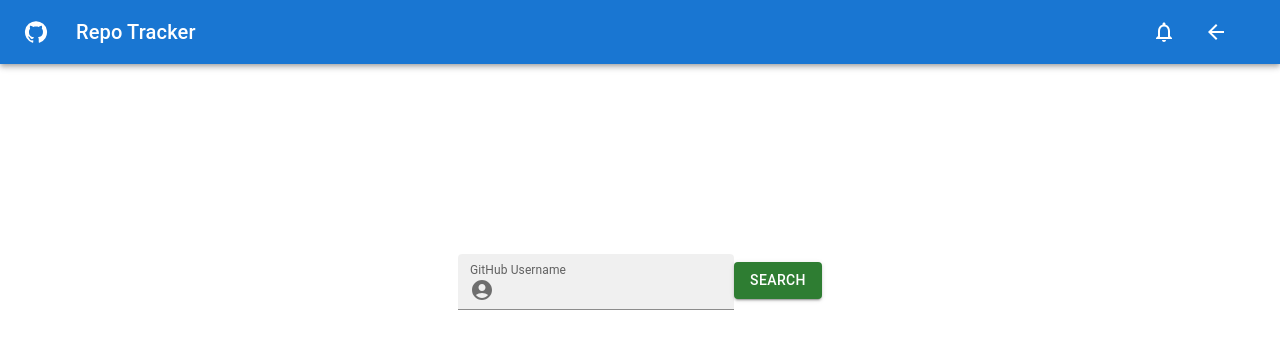
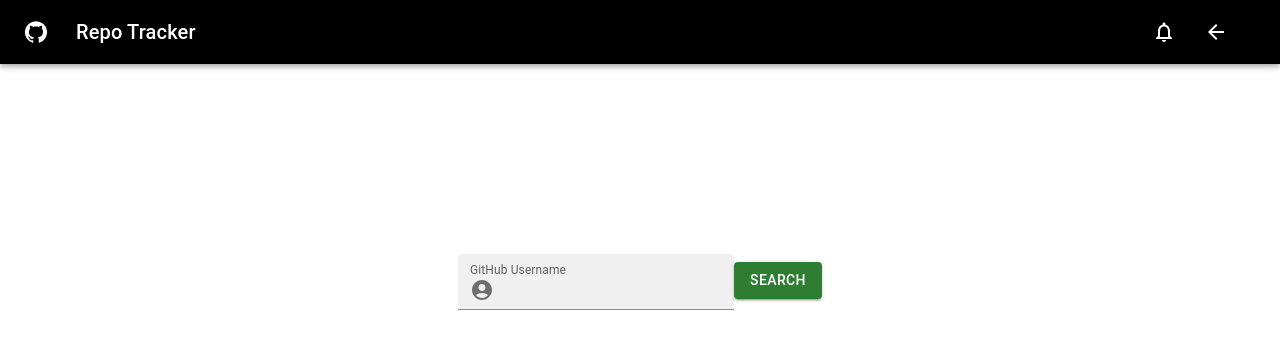
Before and after one commit to mussb00/github-repotracker, a React (Create React App) app: page / in a window 1280 px wide. Shown: the top 348 px of the page. Built offline with nearby package versions, Linux system fonts and the light colour scheme; the HTML template or start-up script is replaced by a standard one.

Commit message:
navbar now black

```diff
--- a/src/Components/NavigationBar.js
+++ b/src/Components/NavigationBar.js
@@ -22,7 +22,7 @@ export default function ButtonAppBar() {
   }
   return (
     <Box sx={{ flexGrow: 1 }}>
-      <AppBar position="static">
+      <AppBar position="sticky" style={{backgroundColor: "black"}}>
         <Toolbar>
           <IconButton
             size="large"
```
